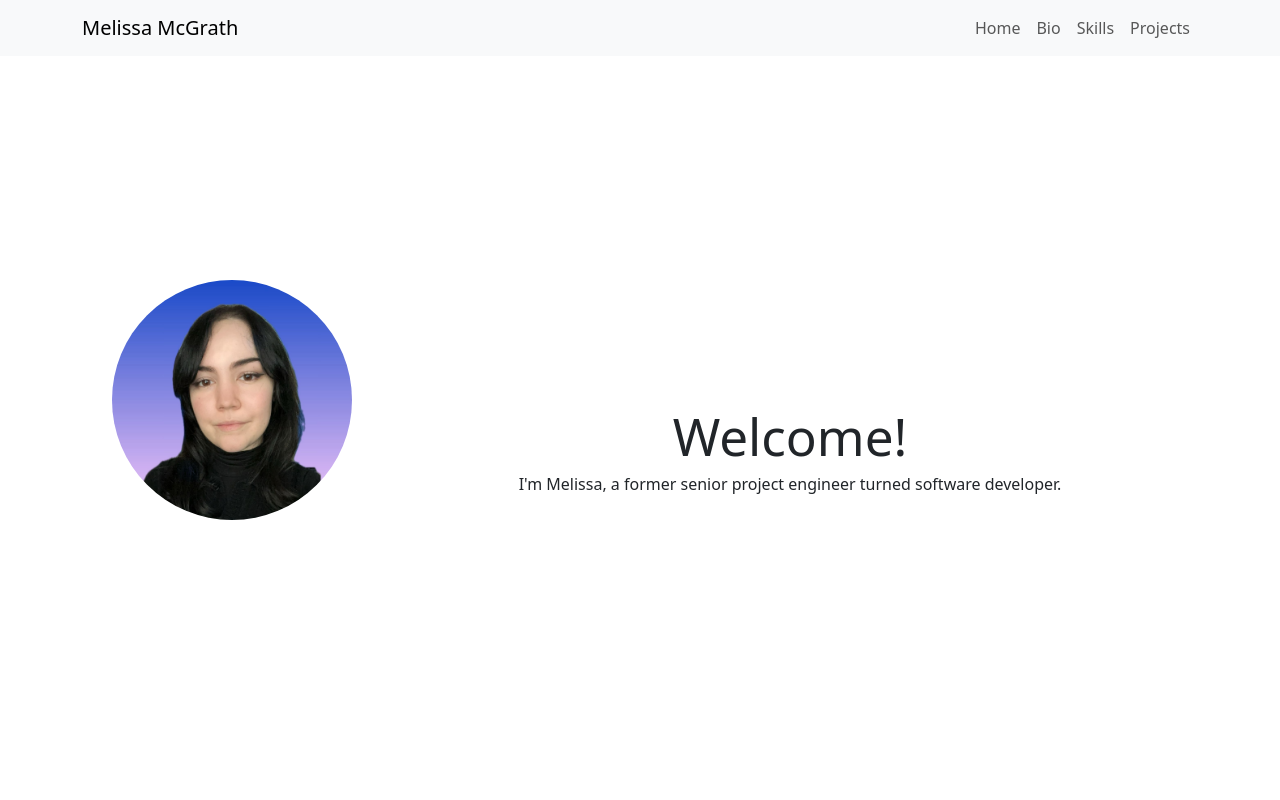
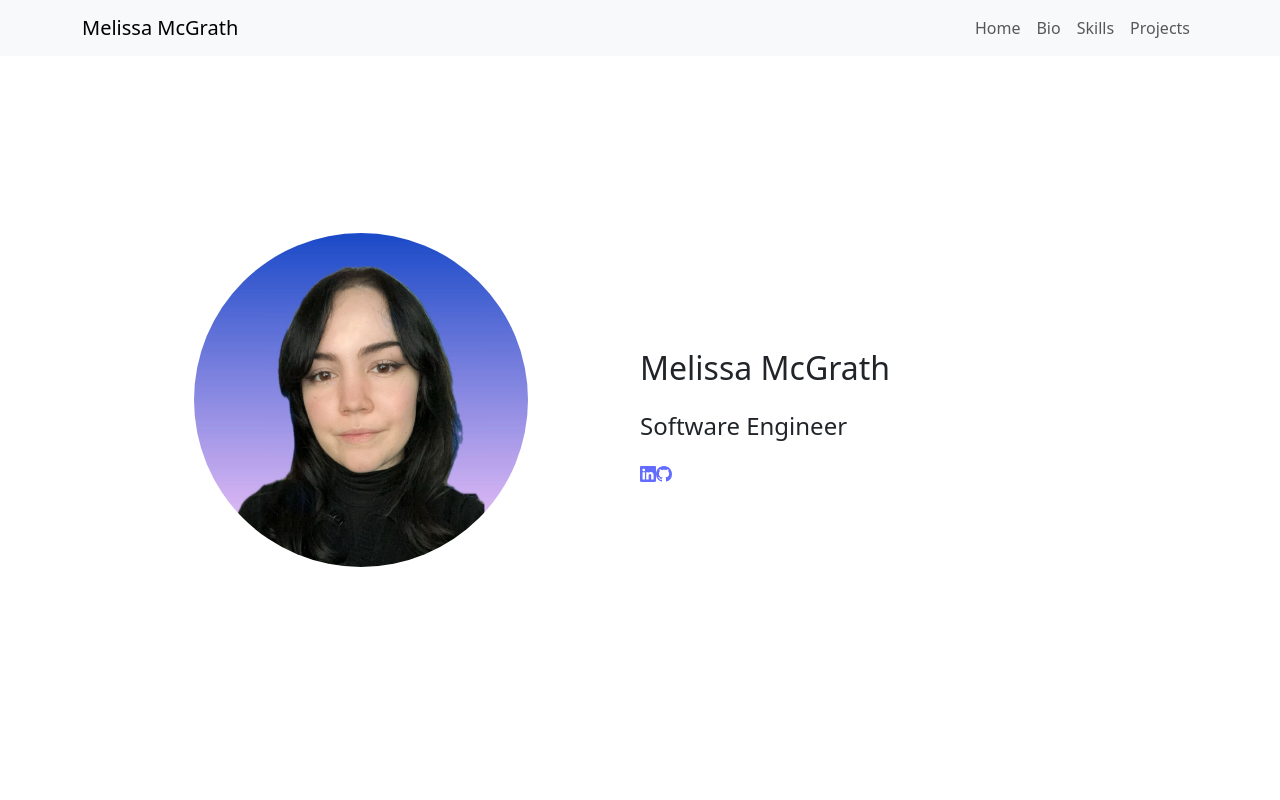
Before and after one commit to melissam640/mmcgrath.github.io, a React (Vite) app: page / in a window 1280 px wide. Shown: the top 800 px of the page. Built offline with nearby package versions, Linux system fonts and the light colour scheme; no server answers.

Commit message:
Changed introduction/homepage section layout

```diff
--- /dev/null
+++ b/components/Bio.css
@@ -0,0 +1,17 @@
+.sticky-image {
+    border-radius: 50%;
+    width: 60%;
+  }
+
+.name {
+    font-size: 2em;
+  }
+
+.title {
+    font-size: 1.5em;
+  }
+
+.intro-section {
+    text-align: left;
+    margin-top: 10%;
+}
--- a/components/Bio.jsx
+++ b/components/Bio.jsx
@@ -1,7 +1,26 @@
-import Card from 'react-bootstrap/Card';
+import { Github } from 'react-bootstrap-icons';
+import { Linkedin } from 'react-bootstrap-icons';
+import {Container, Row, Col} from 'react-bootstrap';
+import './Bio.css';
 
-function BodyShorthandExample() {
-  return <Card body>This is some text within a card body.</Card>;
+function Bio() {
+  return (
+    <Container>
+      <Col>
+        <img src="components/profilephoto.jpg" alt="Sticky Image" className="sticky-image" />
+      </Col>
+      <Col className="intro-section">
+        <p className="name">Melissa McGrath</p>
+        <p className="title">Software Engineer</p>
+        <a href="">
+          <Linkedin />
+        </a>
+        <a href="">
+          <Github />
+        </a>
+      </Col>
+    </Container>
+  );
 }
 
-export default BodyShorthandExample;
+export default Bio;
--- a/package.json
+++ b/package.json
@@ -16,6 +16,7 @@
     "react": "^18.2.0",
     "react-awesome-reveal": "^4.2.11",
     "react-bootstrap": "^2.10.2",
+    "react-bootstrap-icons": "^1.11.4",
     "react-dom": "^18.2.0"
   },
   "devDependencies": {
--- a/src/App.jsx
+++ b/src/App.jsx
@@ -5,6 +5,7 @@ import './App.css';
 import MyButton from './MyButton.jsx';
 import NavBar from '../components/NavBar.jsx';
 import StickyScroll from '../components/ScrollingBio.jsx';
+import Bio from '../components/Bio.jsx';
 
 function App() {
   // const [count, setCount] = useState(0)
@@ -27,9 +28,9 @@ function App() {
         <header>
           <NavBar />
         </header>
-        <StickyScroll />
-        <MyButton message="Start" />
-        <MyButton message="End" />
+        <Bio />
+        {/* <MyButton message="Start" /> */}
+        {/* <MyButton message="End" /> */}
       </div>
 
     </>
```
Also changed, not shown: 1 other file (tests, documents, lock files or other folders).
